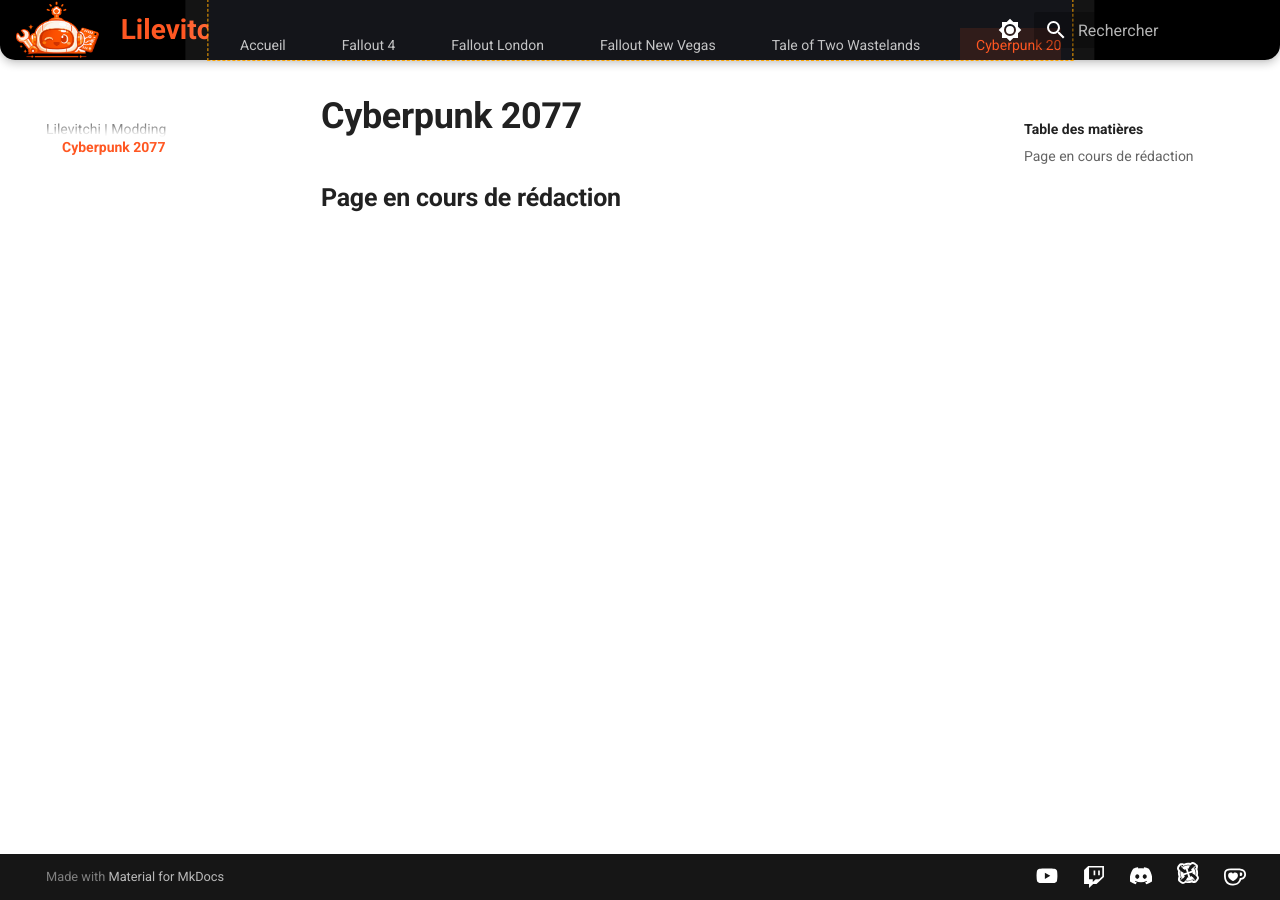
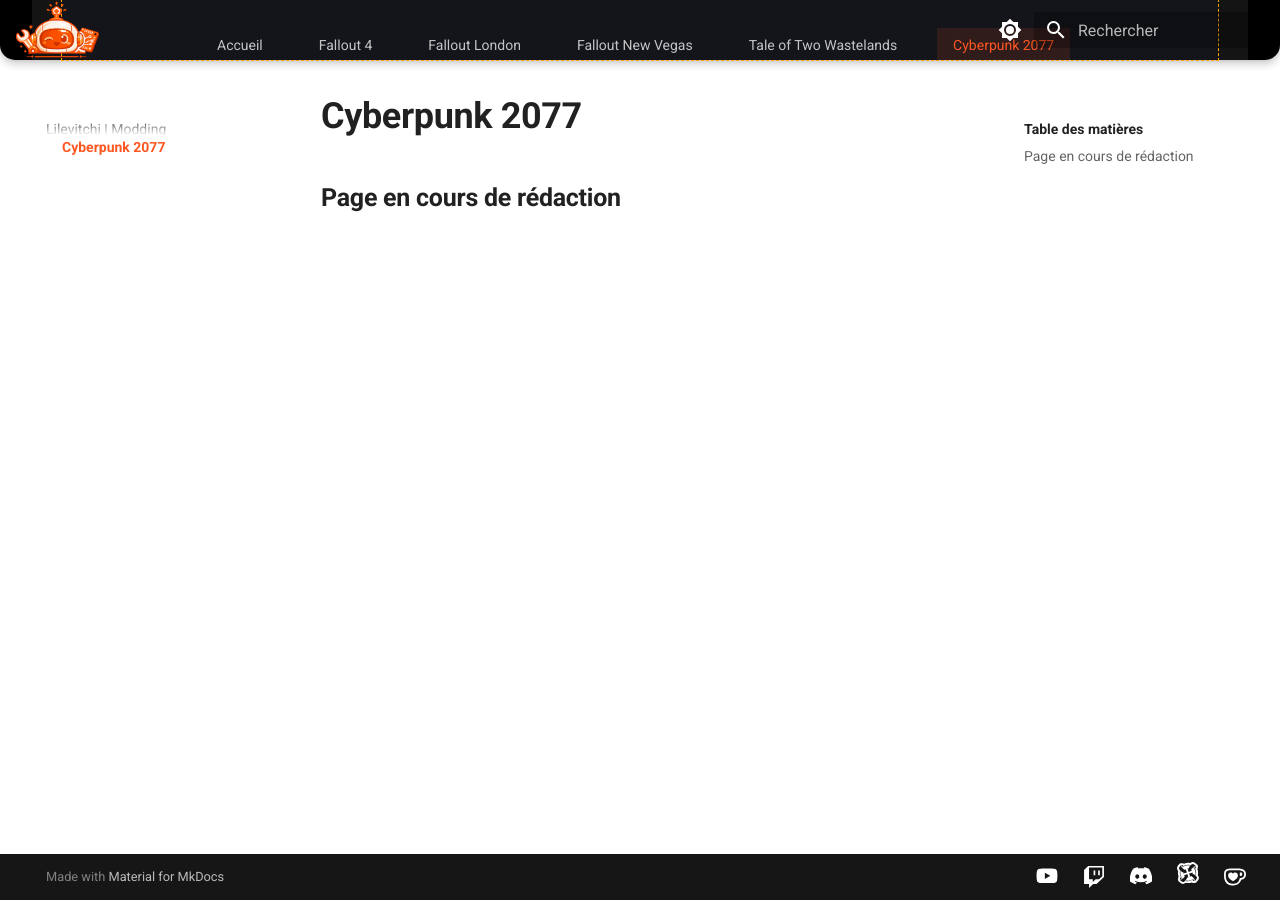
Before and after one commit to Lilevitchi/lilevitchi.github.io, an MkDocs documentation site: the page built from docs/cyberpunk/index.md, in a window 1280 px wide. Built offline with MkDocs 1.6.1 and Material for MkDocs 9.7.7, drawn with Linux system fonts in a browser that asks for light colours.

Commit message:
Update extra.css

```diff
--- a/docs/stylesheets/extra.css
+++ b/docs/stylesheets/extra.css
@@ -128,20 +128,16 @@
   transform: translateX(-50%);
   bottom: 0;
 
+  width: 100%;
+  max-width: var(--grid-max-width);
+
   display: flex;
   justify-content: center;
   height: var(--header-height);
   background-color: rgba(255, 255, 255, 0.08);
 }
 
-/* Tabs bar
-[data-md-color-scheme] .md-tabs {
-  display: flex;
-  background: transparent;
-  border-bottom: none;
-}*/
-
-/* === BLOC DES TABS === */
+/* Tabs bar */
 [data-md-color-scheme] .md-tabs {
   width: 100%;
   max-width: var(--grid-max-width);
@@ -161,9 +157,7 @@
 /* Onglet — état normal */
 [data-md-color-scheme] .md-tabs__link {
   display: flex;
-  /*align-items: center;*/
   padding: 0.4rem 0.8rem;
-  /*line-height: 1;*/
   color: var(--white);
   opacity: 0.75;
 
@@ -189,6 +183,7 @@
 .md-tabs__link {
   opacity: 1;
   color: var(--accent);
+  border-bottom: 3px solid transparent;
   background-color: var(--tab-bg-active);
   border-bottom-color: var(--accent);
 }
```
